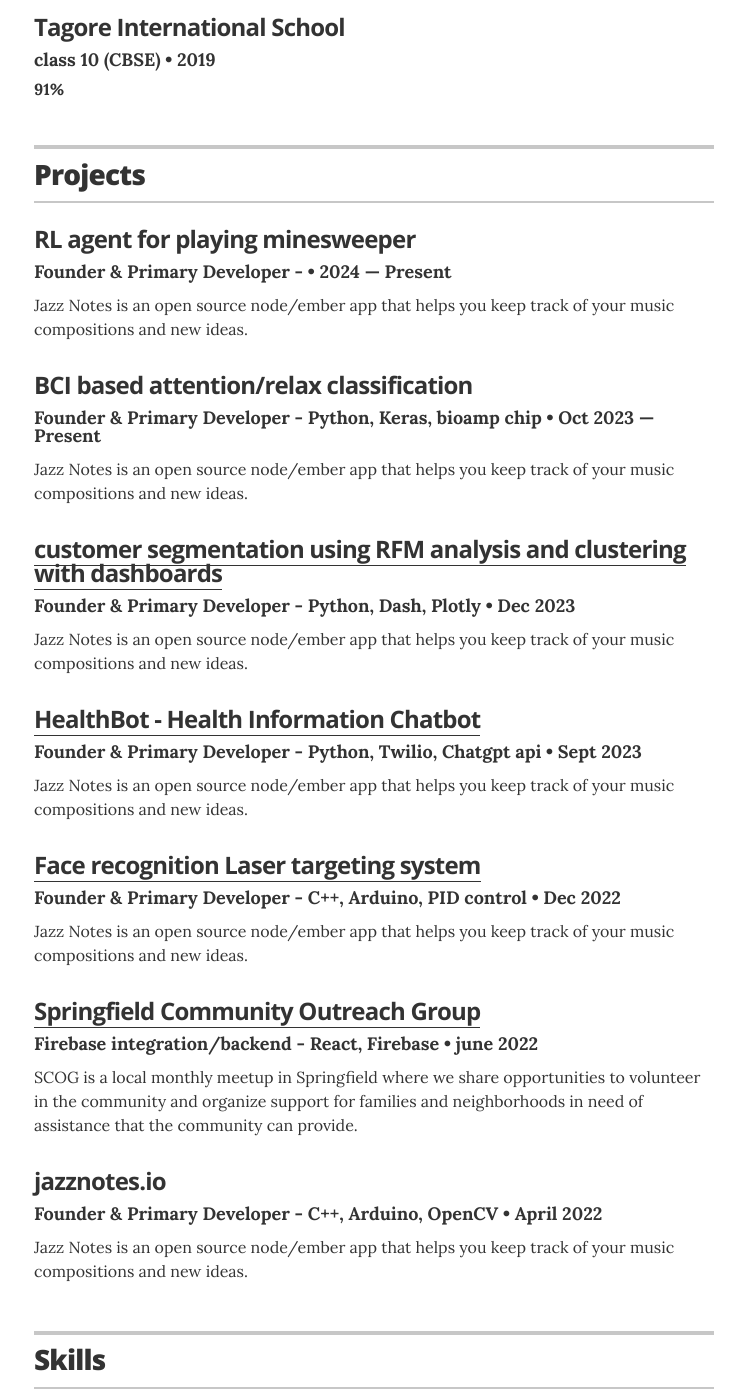
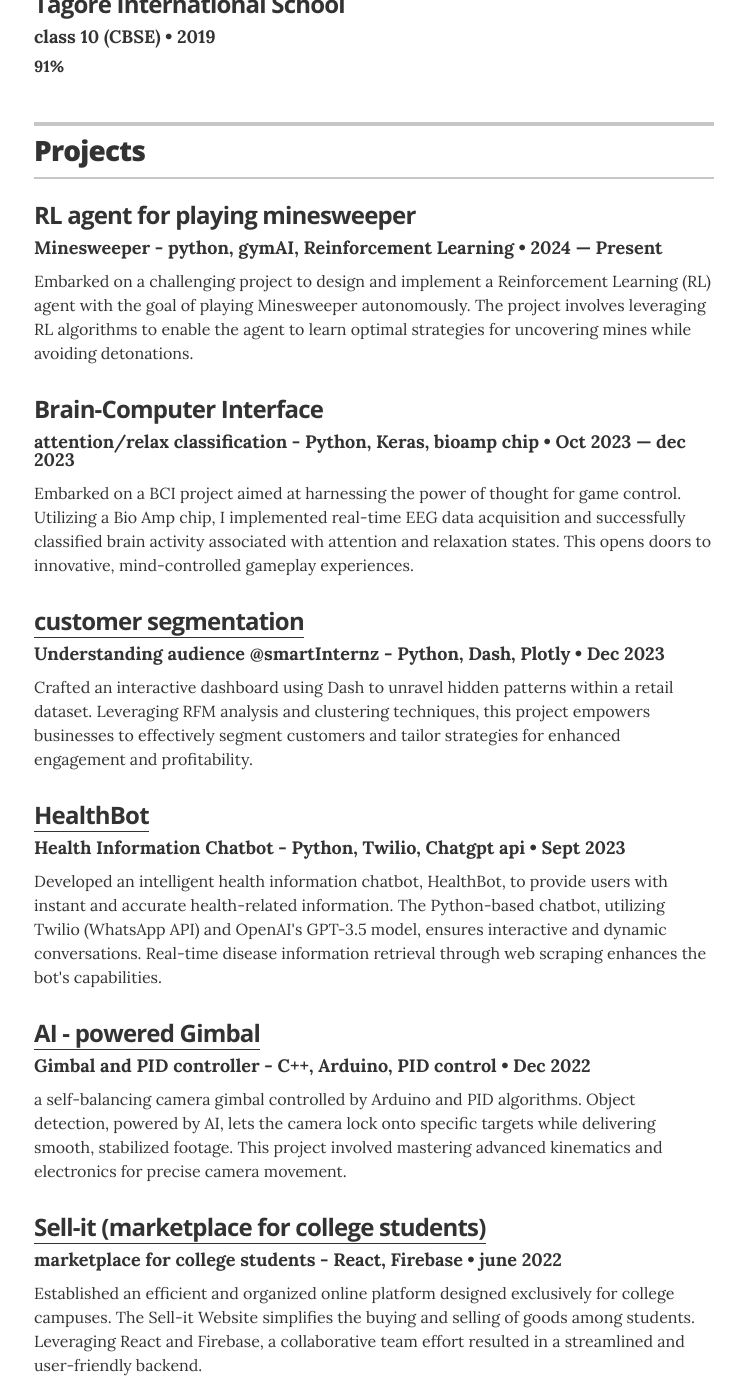
Before and after one commit to Umang-Bansal/resume, a Jekyll site: the page built from index.html, in a window 1280 px wide and 1400 px high, scrolled down 773 px. Shown: the whole window, without its empty margins (266-1011 px from the left). Built offline with Jekyll 4.4.1, drawn with Linux system fonts in a browser that asks for light colours; some of the changed text lies outside the part shown.

Commit message:
updating

```diff
--- a/_config.yml
+++ b/_config.yml
@@ -23,7 +23,7 @@ resume_contact_address:         ""
 resume_header_contact_info:     " • 7073146185 • umangbansal32@gmail.com"
 display_header_contact_info:    "false"
 
-resume_header_intro: "<p>Ambitious CS student passionate about AI/robotics/BCI. Delivers projects, solves problems, eager to learn & contribute.</p>"
+resume_header_intro: "<p>Ambitious CS student passionate about AI/robotics/BCI. eager to learn & contribute.</p>"
 
 # use "yes" to display the email contact button,
 # "no" to display an "I'm not looking for work" message,
--- a/_data/education.yml
+++ b/_data/education.yml
@@ -2,7 +2,7 @@
 - degree: Bathelor of technology in Computer Science
   uni: Vellore Institute of Technology, Bhopal
   year: 2021 &mdash; Expected May 2025
-  awards: CGPA - 8.69/10
+  awards: cgpa &mdash; 8.69
 
 
 - degree: class 12 (CBSE)
--- a/_data/projects.yml
+++ b/_data/projects.yml
@@ -3,52 +3,51 @@
 
 # RL agent for playing minesweeper
 - project: RL agent for playing minesweeper
-  role: Founder & Primary Developer -
+  role:  Minesweeper - python, gymAI, Reinforcement Learning
   duration: 2024 &mdash; Present
   # url: "#"
-  description: Jazz Notes is an open source node/ember app that helps you keep track of your music compositions and new ideas.
+  description: Embarked on a challenging project to design and implement a Reinforcement Learning (RL) agent with the goal of playing Minesweeper autonomously. The project involves leveraging RL algorithms to enable the agent to learn optimal strategies for uncovering mines while avoiding detonations.
 
 # BCI based attention/relax classification
-- project: BCI based attention/relax classification
-  role: Founder & Primary Developer  - Python, Keras, bioamp chip
-  duration: Oct 2023 &mdash; Present
+- project: Brain-Computer Interface
+  role: attention/relax classification  - Python, Keras, bioamp chip
+  duration: Oct 2023 &mdash; dec 2023
   # url: "#"
-  description: Jazz Notes is an open source node/ember app that helps you keep track of your music compositions and new ideas.
+  description: Embarked on a BCI project aimed at harnessing the power of thought for game control. Utilizing a Bio Amp chip, I implemented real-time EEG data acquisition and successfully classified brain activity associated with attention and relaxation states. This opens doors to innovative, mind-controlled gameplay experiences.
 
 
 # customer segmentation using RFM analysis and clustering with dashboards
-- project: customer segmentation using RFM analysis and clustering with dashboards
-  role: Founder & Primary Developer - Python, Dash, Plotly
+- project: customer segmentation
+  role: Understanding audience @smartInternz - Python, Dash, Plotly
   duration: Dec 2023
   url: "https://github.com/Umang-Bansal/Customer-Segmentation"
-  description: Jazz Notes is an open source node/ember app that helps you keep track of your music compositions and new ideas.
+  description: Crafted an interactive dashboard using Dash to unravel hidden patterns within a retail dataset. Leveraging RFM analysis and clustering techniques, this project empowers businesses to effectively segment customers and tailor strategies for enhanced engagement and profitability.
 
 
 #  HealthBot - Health Information Chatbot
-- project: HealthBot - Health Information Chatbot
-  role: Founder & Primary Developer - Python, Twilio, Chatgpt api
+- project: HealthBot
+  role: Health Information Chatbot  - Python, Twilio, Chatgpt api
   duration: Sept 2023
   url: "https://github.com/Umang-Bansal/healthbot"
-  description: Jazz Notes is an open source node/ember app that helps you keep track of your music compositions and new ideas.
+  description: Developed an intelligent health information chatbot, HealthBot, to provide users with instant and accurate health-related information. The Python-based chatbot, utilizing Twilio (WhatsApp API) and OpenAI's GPT-3.5 model, ensures interactive and dynamic conversations. Real-time disease information retrieval through web scraping enhances the bot's capabilities.
 
 
 # AI- powered gimbal
-- project: Face recognition Laser targeting system
-  role: Founder & Primary Developer - C++, Arduino, PID control
+- project: AI - powered Gimbal
+  role: Gimbal and PID controller - C++, Arduino, PID control
   duration: Dec 2022
   url: "https://github.com/Umang-Bansal/gimbal-stabilization"
-  description: Jazz Notes is an open source node/ember app that helps you keep track of your music compositions and new ideas.
-
+  description: a self-balancing camera gimbal controlled by Arduino and PID algorithms. Object detection, powered by AI, lets the camera lock onto specific targets while delivering smooth, stabilized footage. This project involved mastering advanced kinematics and electronics for precise camera movement.
 # Sell-it (marketplace for college students)
-- project: Springfield Community Outreach Group
-  role: Firebase integration/backend - React, Firebase
+- project: Sell-it (marketplace for college students)
+  role: marketplace for college students - React, Firebase
   duration: june 2022
   url: "https://sell-it-rust.vercel.app/"
-  description: SCOG is a local monthly meetup in Springfield where we share opportunities to volunteer in the community and organize support for families and neighborhoods in need of assistance that the community can provide.
+  description: Established an efficient and organized online platform designed exclusively for college campuses. The Sell-it Website simplifies the buying and selling of goods among students. Leveraging React and Firebase, a collaborative team effort resulted in a streamlined and user-friendly backend.
 
 # Face recognition Laser targeting system
-- project: jazznotes.io
-  role: Founder & Primary Developer - C++, Arduino, OpenCV
+- project: Face Tracker
+  role: Face recognition Laser targeting system - C++, Arduino, OpenCV
   duration: April 2022
   # url: "https://github.com/Umang-Bansal/face-targetting"
-  description: Jazz Notes is an open source node/ember app that helps you keep track of your music compositions and new ideas.
+  description: Developed an robot utilizing Python and Arduino that accurately detects and tracks faces using computer vision algorithms. Implemented a precise laser targeting system, powered by servo motors, to maintain focus on identified faces.
--- a/_layouts/resume.html
+++ b/_layouts/resume.html
@@ -13,7 +13,7 @@
 
         <!-- You can turn off the avatar in _config.yml by setting to false -->
         {% if site.resume_avatar == 'true' %}
-        <img src="images/avatar.jpg" alt="my photo" class="avatar no-print" itemprop="image">
+        <img src="images/umang.jpg" alt="my photo" class="avatar no-print" itemprop="image">
         {% endif %}
 
         <!-- Your name is defined in the _config.yml file -->
@@ -140,7 +140,7 @@
       <section class="content-section">
 
         <header class="section-header">
-          <h2>Recognition</h2>
+          <h2>Certification</h2>
         </header>
 
         {% for recognition in site.data.recognitions %}
```
